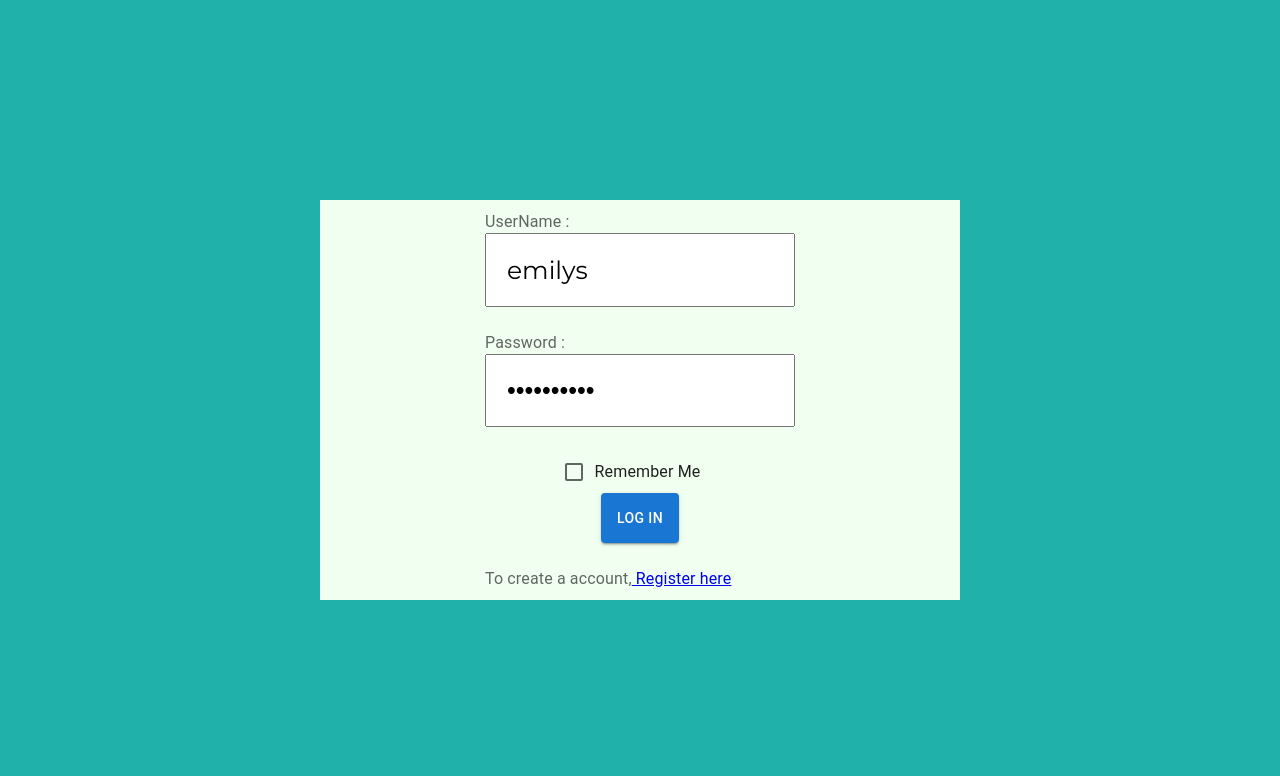
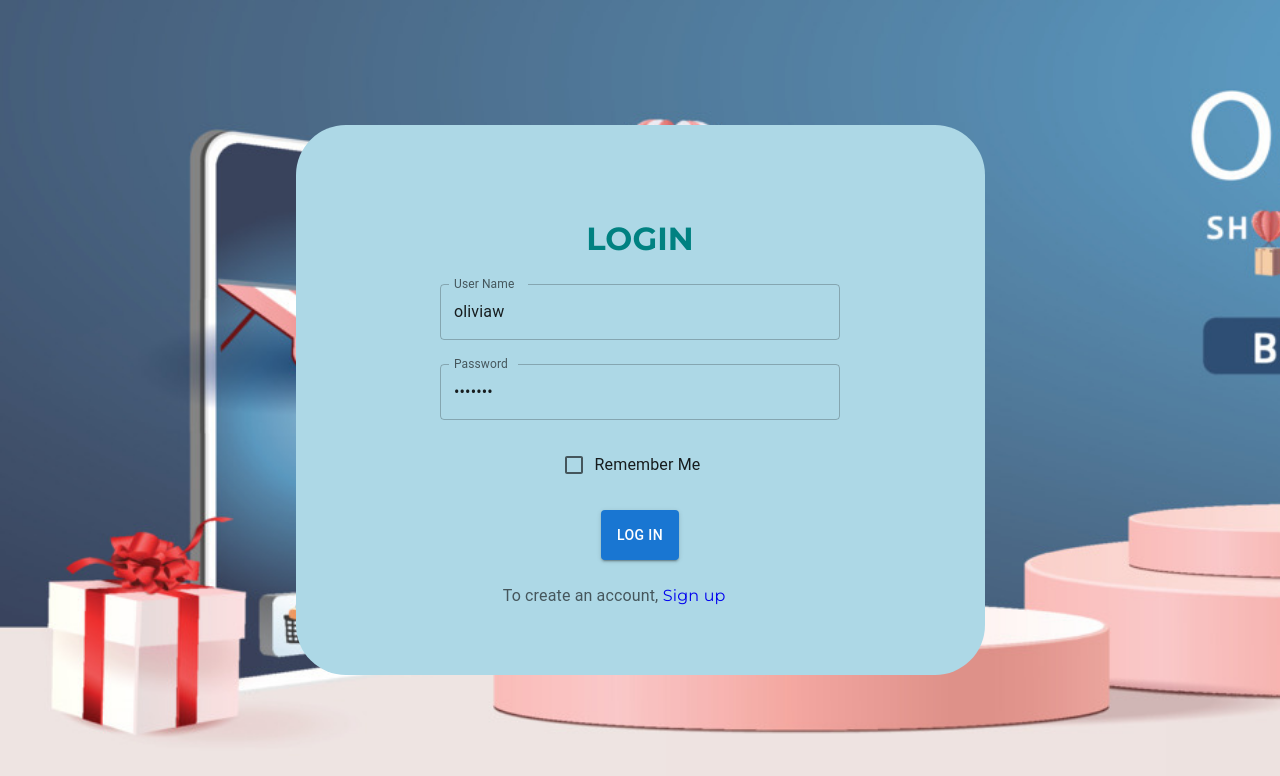
Before and after one commit to UshaNandhini11/React-website, a React (Vite) app: page /login in a window 1280 px wide. Shown: the top 776 px of the page. Built offline with nearby package versions, Linux system fonts and the light colour scheme.

Commit message:
Adds login & signup design

```diff
--- a/src/App.css
+++ b/src/App.css
@@ -1,11 +1,21 @@
+* {
+    font-family: "Montserrat", sans-serif;
+    /* font-family: 'Milonga', cursive; */
+}
+
+h1 {
+    color: rgb(0, 129, 129);
+}
+
+/*
 h1 {
     color: rgb(0, 129, 129);
     font-family: 'Milonga', cursive;
     font-weight: 400;
     font-size: 30px;
     word-spacing: 5px;
-    /* margin-top: 50px;
-    margin-bottom: 50px; */
+    margin-top: 50px;
+    margin-bottom: 50px;
     text-transform: capitalize;
     margin: 50px;
-}
+} */
--- a/src/components/AppBar/appBar.css
+++ b/src/components/AppBar/appBar.css
@@ -1,7 +1,7 @@
 .appbar-header {
     height: 80px;
     width: 100%;
-    background-color: transparent;
+    background-color: white;
     display: flex;
     justify-content: space-around;
 }
--- a/src/components/Authentication/Login.tsx
+++ b/src/components/Authentication/Login.tsx
@@ -1,13 +1,13 @@
 import { ChangeEvent, useState } from 'react';
 import './auth.css'
-import { Button, Checkbox, FormControlLabel, InputLabel } from "@mui/material";
+import { Button, Checkbox, FormControlLabel, InputLabel, TextField } from "@mui/material";
 import { login } from '../../service/auth';
 import { useNavigate } from 'react-router-dom';
 
 export default function Login() {
     const navigate = useNavigate();
-    const [userName, setUserName] = useState<string>('emilys')
-    const [password, setPassword] = useState<string>('emilyspass')
+    const [userName, setUserName] = useState<string>('oliviaw') //emilys
+    const [password, setPassword] = useState<string>('oliviawpass')// emilyspass
 
     const handleNameInput = (event: ChangeEvent<HTMLInputElement | HTMLTextAreaElement>): void => {
         setUserName(event.target.value)
@@ -33,20 +33,30 @@ export default function Login() {
         }
     }
     return (<>
-        <div className="loginForm">
-            <form className='reactForm'>
-                <InputLabel className="label" htmlFor='userName'>UserName : </InputLabel>
-                <input type="text"
-                    id="userName"
-                    className="label inputTextBox fonts"
+        <div className="login">
+            <form className='loginForm'>
+                <div>
+                    <h1>LOGIN</h1>
+                </div>
+                <TextField id="userName"
+                    className='signup-inputblock'
+                    label="User Name"
+                    variant="outlined"
+                    placeholder="Enter User Name"
                     value={userName}
-                    onChange={(event) => { handleNameInput(event) }} /><br />
-                <InputLabel className="label" htmlFor='password'>Password : </InputLabel>
-                <input type="password"
+                    onChange={(event) => { handleNameInput(event) }}>
+                </TextField>
+                <br />
+                <TextField
+                    className='signup-inputblock'
                     id="password"
-                    className="label inputTextBox"
-                    value={password}
-                    onChange={(event) => { handlePasswordInput(event) }} />
+                    type='password'
+                    label="Password"
+                    variant="outlined"
+                    placeholder="Enter password"
+                    value={userName}
+                    onChange={(event) => { handlePasswordInput(event) }}>
+                </TextField>
                 <br />
                 <FormControlLabel
                     value="end"
@@ -54,12 +64,11 @@ export default function Login() {
                     label="Remember Me"
                     labelPlacement="end"
                     className="fonts" />
-                <Button
-                    variant="contained"
-                    onClick={() => handleSubmitForm()}>
-                    Log in</Button><br />
-                <InputLabel className="label fonts" htmlFor='signup'>To create a account,
-                    <a className="link" href="/signup"> Register here</a></InputLabel>
+                <br />
+                <Button variant="contained" onClick={() => handleSubmitForm()}>Log in</Button> <br />
+                <InputLabel className="label fonts" htmlFor='signup'>To create an account,
+                    <a className="link" href="/signup"> Sign up</a>
+                </InputLabel>
             </form>
         </div>
     </>)
--- a/src/components/Authentication/Signup.tsx
+++ b/src/components/Authentication/Signup.tsx
@@ -1,77 +1,44 @@
 import { Button } from "@mui/material";
 import './auth.css'
-import Box from "@mui/material/Box";
 import InputLabel from "@mui/material/InputLabel";
 import TextField from "@mui/material/TextField";
-import logo from '../../assets/images/logo.jpg'
 
 export default function SignUp() {
-
     return (
-        <div>
-            <header className="signup-header">
-                < Box className="logo">
-                    <img src={logo} alt="logo" height={65} width={100} />
-                </Box>
-                <Box className="signup-headerLeft">
-                    <h1>Welcome to Shop Cart</h1>
-                </Box>
-            </header>
-            <Box className="signUp">
-                <div>
-                    <form action="" className="signupform">
+        <div className="signUp">
+            <form action="/signup" className="signupform">
+                <div><h1>SIGN UP</h1></div><br />
                 <div className="signup-inputblock">
-                            <InputLabel htmlFor='name'>User Name :  </InputLabel>
-                            <TextField type="text" id="name" variant="outlined" placeholder="Enter Name" />
+                    <TextField type="text" id="name" label="User Name" variant="outlined" placeholder="Enter Name" />
                 </div><br />
                 <div className="signup-inputblock">
-                            <InputLabel htmlFor="email">Email:</InputLabel>
                     <TextField type="email"
                         id="email"
+                        label="Email"
                         variant="outlined"
                         placeholder="Enter email" />
                 </div><br />
                 <div className="signup-inputblock">
-                            <InputLabel htmlFor="password">Password:</InputLabel>
                     <TextField type="password"
                         id="password"
+                        label="Password"
                         variant="outlined"
                         placeholder="Enter password" />
                 </div><br />
                 <div className="signup-inputblock">
-                            <InputLabel htmlFor="confirmPassword">Confirm Password:</InputLabel>
                     <TextField type="confirmPassword"
                         id="confirmPassword"
+                        label=" Confirm Password"
                         variant="outlined"
                         placeholder="Confirm Password" />
                 </div><br />
-                        <div className="signup-inputblock">
-                            <InputLabel htmlFor="mobile">Mobile Number: </InputLabel>
-                            <TextField type="text"
-                                id="mobile"
-                                variant="outlined"
-                                placeholder="Enter Mobile number"
-                            />
-                        </div><br />
-                        <div className="signup-inputblock">
-                            <InputLabel htmlFor="profession">Profession:</InputLabel>
-                            <TextField type="text"
-                                id="profession"
-                                variant="outlined"
-                                placeholder="Enter profession"
-                            />
-                        </div><br />
-                        <div className="signup-inputblock">
-                            <InputLabel htmlFor="name">Message:</InputLabel>
-                            <textarea name="message" id="message" cols={30} rows={10}></textarea>
-                        </div><br />
                 <div className="signup-btn">
                     <Button variant="contained">Sign Up</Button>
-                            {/* <Button variant="contained">Cancel</Button><br /> */}
-                        </div>
+                </div><br />
+                <InputLabel className="label fonts" htmlFor='signup'>Already have an account,
+                    <a className="link" href="/login"> Login</a>
+                </InputLabel>
             </form>
-                </div>
-            </Box>
         </div>
     )
 }
--- a/src/components/Authentication/auth.css
+++ b/src/components/Authentication/auth.css
@@ -1,70 +1,61 @@
-.loginForm {
+.login {
     height: 100vh;
     width: 100%;
-    background-color: lightseagreen;
+    background-color: whitesmoke;
+    background-image: url('./../../assets/images/login4.jpg');
+    background-repeat: no-repeat;
+    background-size: cover;
     display: flex;
     justify-content: center;
     align-items: center;
-    font-family: 'Milonga', cursive;
 }
 
-.reactForm {
-    width: 50%;
-    padding: 10px;
-    background-color: honeydew;
+.loginForm {
+    height: 550px;
+    width: 689px;
+    padding: 50px 70px;
+    background-color: lightblue;
     display: flex;
+    justify-content: center;
+    align-items: center;
     flex-direction: column;
-    justify-content: left;
-    align-items: center;
+    flex-wrap: wrap;
+    border-radius: 50px;
 }
 
 .label {
     width: 50%;
     display: flex;
+    justify-content: center;
 }
 
 .inputTextBox {
     padding: 20px;
 }
 
-.fonts {
-    font-family: "Montserrat", sans-serif;
-}
-
-.signup-header {
-    height: 80px;
+.signUp {
+    background-color: white;
+    height: 100vh;
     width: 100%;
-    background-color: transparent;
-    display: flex;
-    justify-content: space-around;
-}
-
-.signup-headerLeft {
-    height: 80px;
-    background-color: transparent;
+    background-image: url('./../../assets/images/login4.jpg');
+    background-repeat: no-repeat;
+    background-size: cover;
     display: flex;
     justify-content: center;
     align-items: center;
-    flex: 4;
-}
-
-.signUp {
-    background-color: honeydew;
-    height: 100%;
-    width: 100%;
-    display: flex;
-    justify-content: center;
 }
 
 .signupform {
-    background-color: beige;
-    height: 100%;
-    width: 100%;
+    height: 700px;
+    width: 689px;
+    padding: 50px 70px;
+    background-color: lightblue;
     display: flex;
-    flex-direction: column;
     justify-content: center;
     align-items: center;
-    padding: 20px;
+    flex-direction: column;
+    flex-wrap: wrap;
+    border-radius: 50px;
 }
 
 .signup-inputblock {
@@ -80,7 +71,6 @@
     align-items: center;
     background-color: transparent;
     width: 100%;
-    /* font-size: 50px; */
 }
 
 .logo {
@@ -88,5 +78,8 @@
     justify-content: center;
     align-items: center;
     background-color: transparent;
+}
 
+.link {
+    text-decoration: none;
 }
--- a/src/components/Home/Products.tsx
+++ b/src/components/Home/Products.tsx
@@ -9,7 +9,6 @@ import { useNavigate } from 'react-router-dom';
 import CircularProgress from '@mui/material/CircularProgress';
 import TextField from '@mui/material/TextField';
 import Alert from '@mui/material/Alert';
-import Container from '@mui/material/Container';
 import { refreshToken } from '../../service/auth';
 import GridViewIcon from '@mui/icons-material/GridView';
 import ListIcon from '@mui/icons-material/List';
@@ -40,6 +39,7 @@ export default function Products() {
             getBrands();
         }
     }, [products])
+
     useEffect(() => {
         if (searchText) {
             searchProduct(searchText)
@@ -47,6 +47,7 @@ export default function Products() {
             setProducts(products)
         }
     }, [searchText]);
+
     const getNewToken = async () => {
         let response = await refreshToken();
         console.log("new token::" + response.token)
--- a/src/components/Home/ProductsBycategory.tsx
+++ b/src/components/Home/ProductsBycategory.tsx
@@ -22,15 +22,14 @@ export default function ProductsBycategory() {
     }
     return (<>
         <div style={{ display: 'flex' }}>
-            <div style={{ display: 'flex', flexWrap: 'wrap', justifyContent: 'center', margin: 20, padding: 20 }} >
+            <div style={{ display: 'flex', flexWrap: 'wrap', justifyContent: 'center', margin: 20, padding: 20, backgroundColor: 'hotpink' }} >
                 {
                     productsBycategory?.map((productBycategory, index) => {
                         return (
                             <div key={index}>
                                 <ProductComponent index={index} product={productBycategory} categories={undefined} brands={location.state.brands}
                                     handleDelete={function (index: number): void {
-
-                                    }} />
+                                    }} toggleView={false} />
                             </div>
                         )
                     })
--- a/src/service/auth/index.ts
+++ b/src/service/auth/index.ts
@@ -9,7 +9,7 @@ export function login(username: string, password: string): Promise<User> {
             const requestData = {
                 username: username,
                 password: password,
-                expiresInMins: 1
+                expiresInMins: 300
             }
             let response = await axiosInstance.post('/auth/login', requestData)
             resolve(userInfoToUserEntity(response.data))
@@ -35,7 +35,7 @@ export function refreshToken(): Promise<User> {
     return new Promise(async (resolve, reject) => {
         try {
             const requestData = {
-                expiresInMins: 1
+                expiresInMins: 60
             }
             let response = await axiosInstance.post('/auth/refresh', requestData)
             console.log("refresh token::", response.data);
```
Also changed, not shown: src/components/Home/css/header.css (deleted, +0 -135 lines), src/components/Home/css/product.css (+13 -8 lines), src/assets/images/login4.jpg (added). Lines whose indentation alone changed are shown as unchanged.
